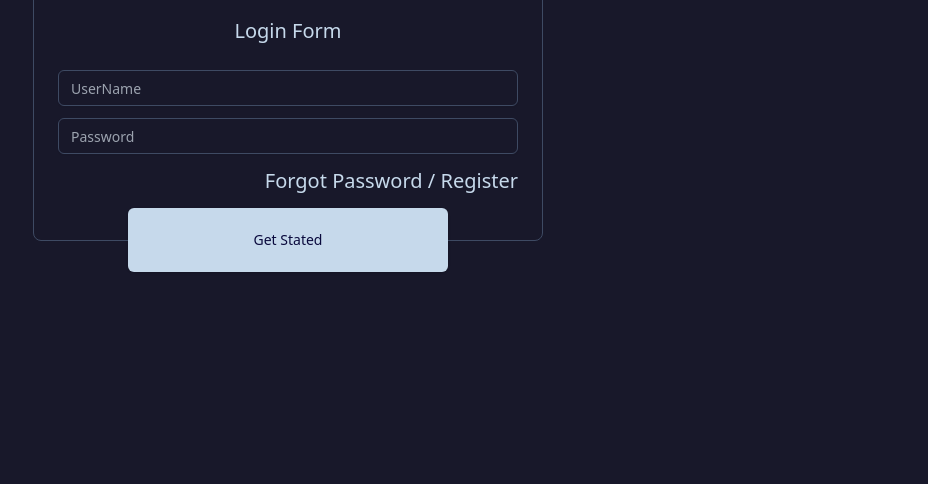
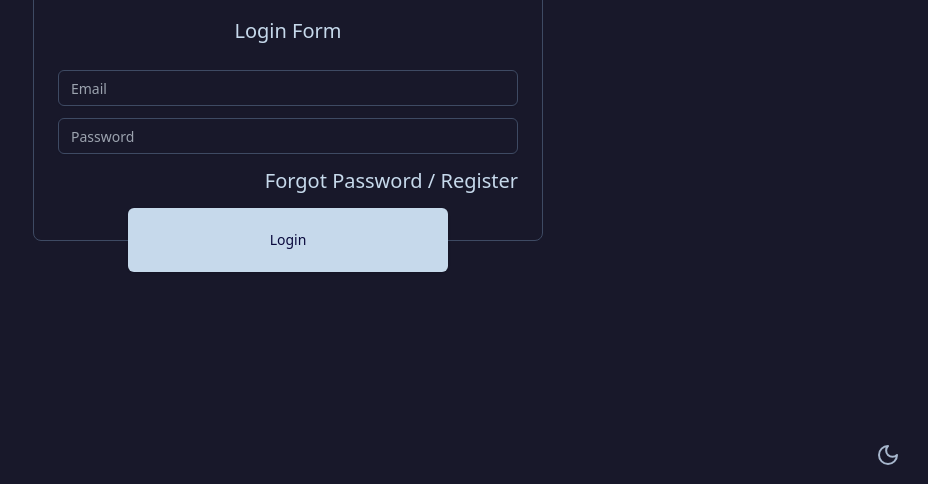
Before and after one commit to nhutduy1233231/ReactJS, a React app: page /login in a window 1280 px wide. Shown: the part 313-797 px from the top of the page, without its empty margins (352-1280 px from the left). Built offline with nearby package versions, Linux system fonts and the light colour scheme.

Commit message:
add button mode dark/light

```diff
--- a/src/app/layout/public/index.tsx
+++ b/src/app/layout/public/index.tsx
@@ -1,10 +1,12 @@
 import StyledProvider from '@/app/ThemeProvider'
+import { ModeButton } from '@/components/mode-button'
 import { ReactNode } from 'react'
 
 const PublicLayout = (props: { children: ReactNode }) => {
   return (
     <StyledProvider>
       <div className='w-full max-w-[1140px] mx-auto'>{props.children}</div>
+      <ModeButton />
     </StyledProvider>
   )
 }
--- /dev/null
+++ b/src/components/mode-button.tsx
@@ -0,0 +1,15 @@
+import { useTheme } from '@/components/theme-provider'
+import { Moon, Sun } from 'lucide-react'
+export const ModeButton = () => {
+  const { theme, setTheme } = useTheme()
+
+  return (
+    <div className='fixed bottom-5 right-7 z-99 text-lg border-0 outline-none  cursor-pointer'>
+      {theme == 'dark' ? (
+        <Moon onClick={() => setTheme('light')} className='h-[1.5rem] w-[1.5rem]' />
+      ) : (
+        <Sun onClick={() => setTheme('dark')} className='h-[1.5rem] w-[1.5rem]' />
+      )}
+    </div>
+  )
+}
--- a/src/modules/auth/container/LoginContainer.tsx
+++ b/src/modules/auth/container/LoginContainer.tsx
@@ -13,13 +13,13 @@ export const LonginContainer = () => {
         </div>
         <h2 className='login__title'>Login Form</h2>
         <div className='login__input__group'>
-          <Input placeholder='UserName' />
+          <Input type='email' placeholder='Email' />
           <Input type='password' placeholder='Password' />
           <div className='login__forgot-password'>
             <a href='#'>Forgot Password </a>/<a href='#2'> Register</a>
           </div>
         </div>
-        <Button className='login__btn--submit'>Get Stated</Button>
+        <Button className='login__btn--submit'>Login</Button>
       </div>
     </div>
   )
```
